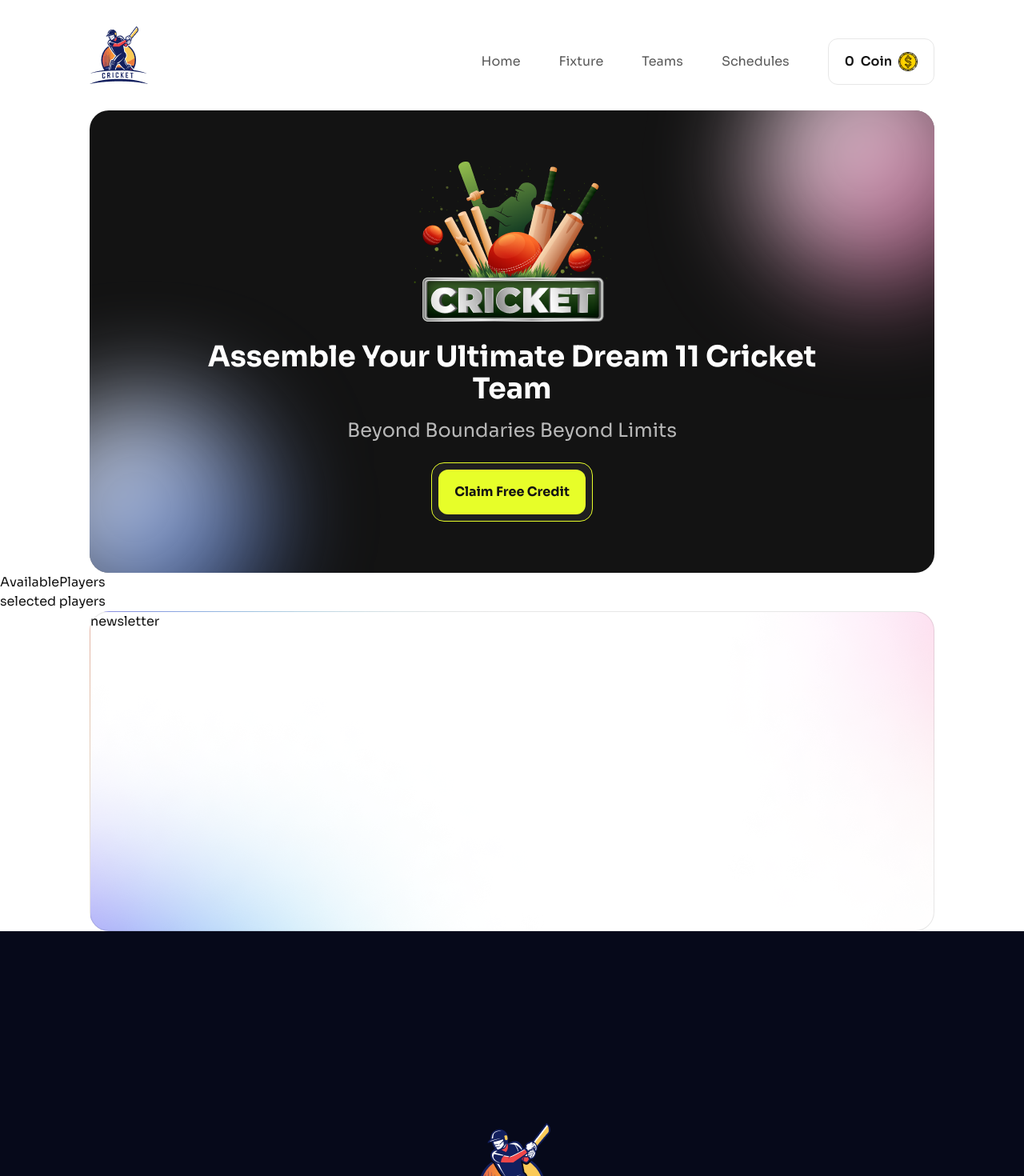
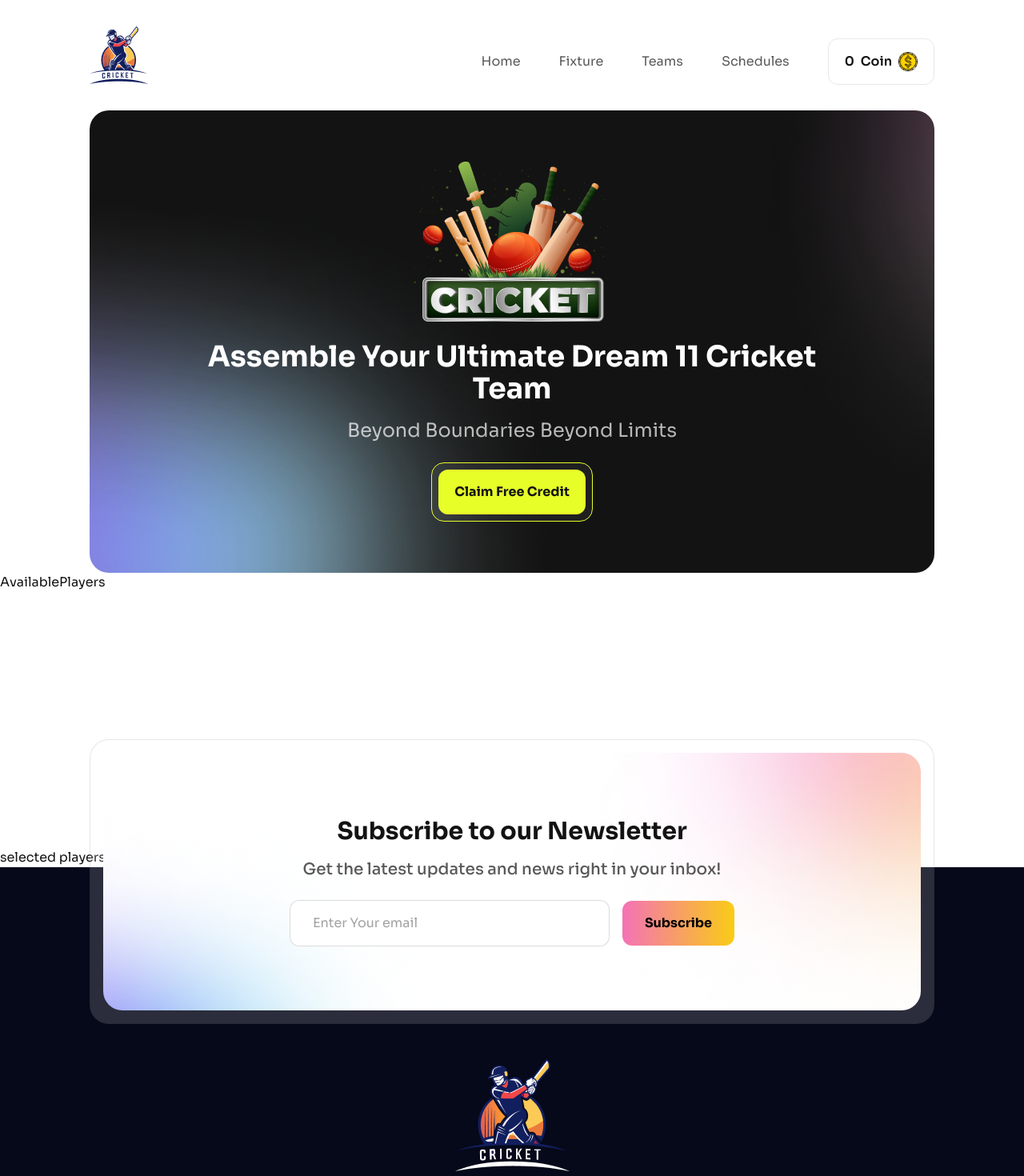
Before and after one commit to ShakirMahmud/bpl-dream-11, a React (Vite) app: page / in a window 1280 px wide. Shown: the top 1470 px of the page at 80% size. Built offline with nearby package versions, Linux system fonts and the light colour scheme.

Commit message:
newsletter section design done

```diff
--- a/src/components/Players/AvailablePlayers.jsx
+++ b/src/components/Players/AvailablePlayers.jsx
@@ -2,7 +2,7 @@ import React from 'react';
 
 const AvailablePlayers = () => {
     return (
-        <div>
+        <div className='mb-80'>
             AvailablePlayers
         </div>
     );
--- a/src/components/StaticSections/Banner.jsx
+++ b/src/components/StaticSections/Banner.jsx
@@ -1,14 +1,9 @@
 import banner from '../../assets/banner-main.png'
+import bg_shadow from '../../assets/bg-shadow.png'
 const Banner = () => {
     return (
-        <div className="w-[82.5%] mx-auto relative md:py-16 py-8 bg-[#131313] overflow-hidden rounded-3xl">
-
-            <div className="absolute -bottom-20 -left-20 w-[300px] h-[300px]
-             bg-gradient-to-br from-white to-blue-600/60
-             opacity-100 rounded-full blur-3xl z-0"></div>
-
-
-
+        <div className="w-[82.5%] mx-auto bg-cover relative md:py-16 py-8 bg-[#131313] overflow-hidden rounded-3xl"
+        style={{backgroundImage:`url(${bg_shadow})`}}>
             <div className="relative z-10 text-white text-center flex flex-col items-center  w-3/4 mx-auto">
                 <img className='mb-6' src={banner} alt="" />
                 <h1 className='font-[700] md:text-4xl text-2xl mb-4'>Assemble Your Ultimate Dream 11 Cricket Team</h1>
@@ -17,11 +12,6 @@ const Banner = () => {
                     <button className='rounded-xl bg-[#E7FE29] text-[#131313] font-[700] px-5 py-4'>Claim Free Credit</button>
                 </div>
             </div>
-
-
-            <div className="absolute -top-20 -right-20 w-[300px] h-[300px]
-             bg-gradient-to-br from-white to-pink-500/60
-             opacity-100 rounded-full blur-3xl z-0"></div>
         </div>
     );
 };
--- a/src/components/StaticSections/Newsletter.jsx
+++ b/src/components/StaticSections/Newsletter.jsx
@@ -2,9 +2,21 @@
 import bg_shadow from '../../assets/bg-shadow.png'
 const Newsletter = () => {
     return (
-        <div className="w-[82.5%] mx-auto border border-[#1313131A] rounded-3xl h-[400px]"
-        style={{backgroundImage:`url(${bg_shadow})`}}>
-            newsletter
+        <div className='relative w-[82.5%] mx-auto'>
+            <div className='bg-[#FFFFFF26]  border border-[#1313131A] absolute -top-40 rounded-3xl p-4 w-full'>
+            <div className="  bg-white bg-cover rounded-3xl md:py-20 flex flex-col items-center"
+                style={{ backgroundImage: `url(${bg_shadow})` }}>
+                <h4 className='text-3xl font-[700] mb-4'>Subscribe to our Newsletter</h4>
+                <p className='text-[#131313B3] mb-6 text-xl font-[500]'>Get the latest updates and news right in your inbox!</p>
+                <form className=''>
+                    <input className='rounded-xl border w-[25rem] border-[#13131326] mr-4 px-7 py-4 placeholder:text-[#13131366]' placeholder='Enter Your email' type="text" />
+                    <button className="px-7 py-4 font-[700] rounded-xl  text-black text-base bg-gradient-to-r from-pink-400 to-yellow-400">
+                        Subscribe
+                    </button>
+                </form>
+
+            </div>
+            </div>
         </div>
     );
 };
```
